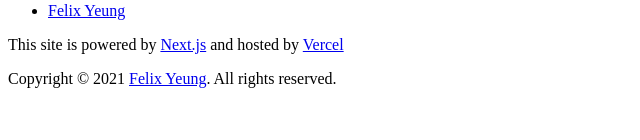
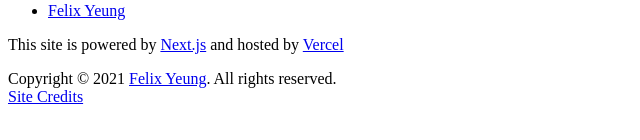
Before and after one commit to felixyeungdev/cat.feli.page, a Next.js app: page /credits in a window 1280 px wide. Shown: the part 466-606 px from the top of the page, without its empty margins (0-640 px from the left). Built offline with nearby package versions, Linux system fonts and the light colour scheme; what @tailwindcss/typography would draw is missing.

Commit message:
changed credits styles and added credits link

```diff
--- a/components/layout/Footer.tsx
+++ b/components/layout/Footer.tsx
@@ -1,9 +1,11 @@
+import Link from "next/link";
 import React from "react";
 
 const Footer = () => {
     return (
         <div className="flex justify-center py-8 bg-white ring-2 ring-gray-200">
             <div className="max-w-[80rem] md:mx-8 mx-6 flex justify-center w-full">
+                <div className="text-xs">
                     <div>
                         Copyright © 2021{" "}
                         <a
@@ -15,6 +17,14 @@ const Footer = () => {
                         </a>
                         . All rights reserved.
                     </div>
+                    <div>
+                        <Link href="/credits">
+                            <a className="transition-colors hover:text-indigo-600">
+                                Site Credits
+                            </a>
+                        </Link>
+                    </div>
+                </div>
             </div>
         </div>
     );
```
Lines whose indentation alone changed are shown as unchanged.
